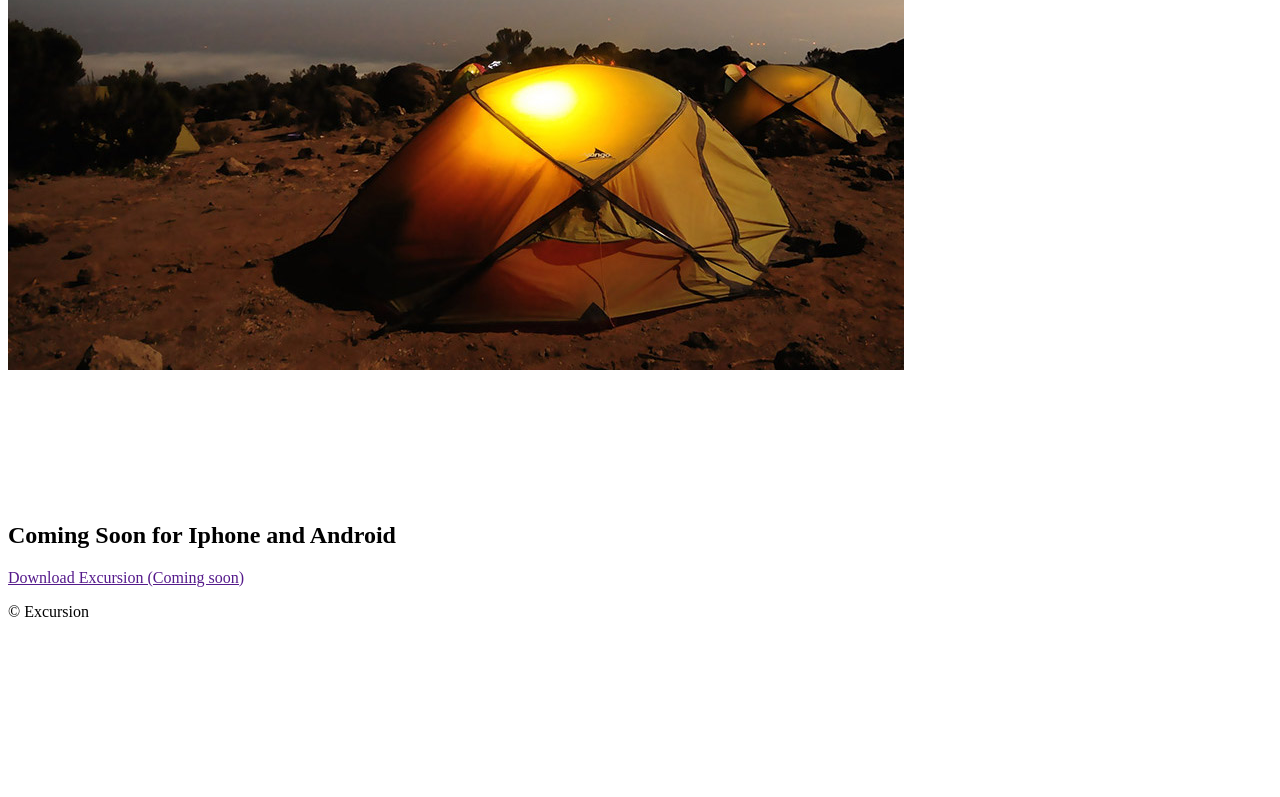
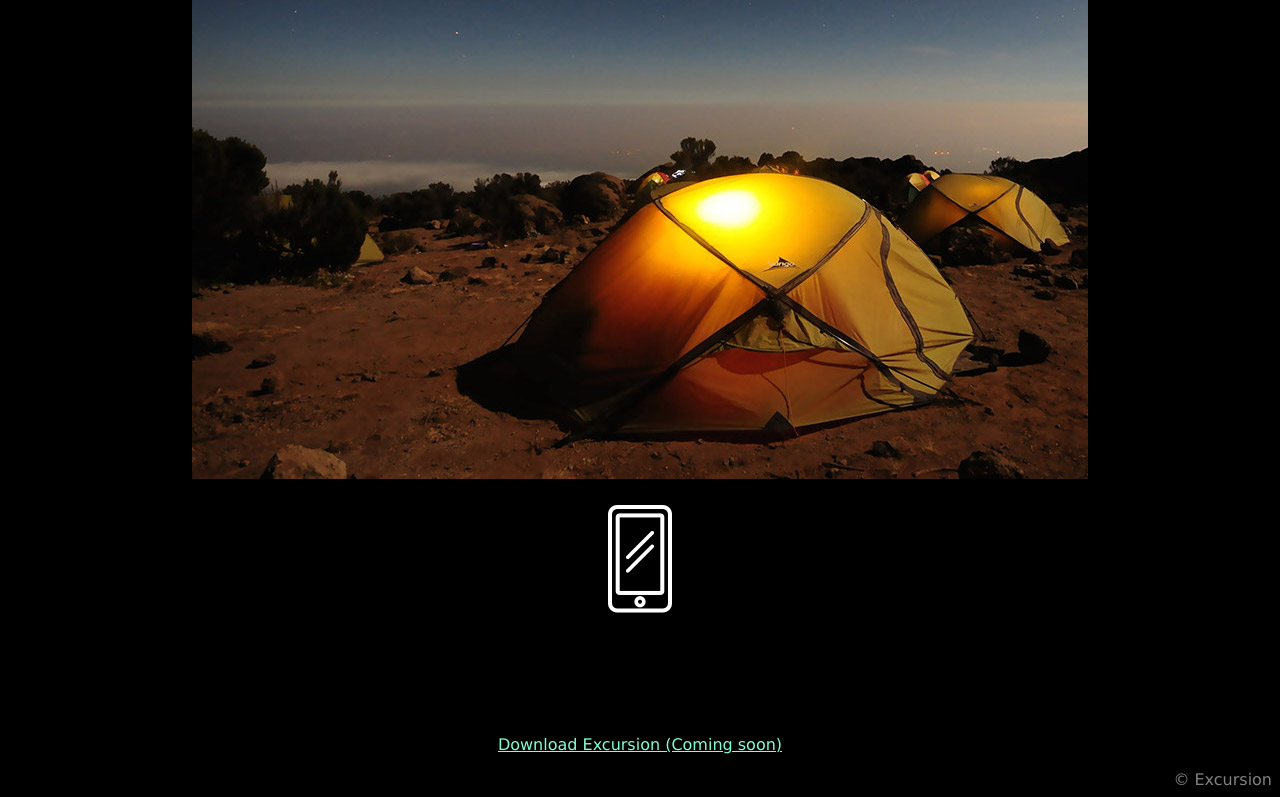
Before and after one commit to AlaTino/excursion, a plain HTML site: page index.html in a window 1280 px wide. Shown: the part 526-1323 px from the top of the page. Before the commit the page ends 1155 px from the top, so only its background shows below. Drawn offline with Linux system fonts and the light colour scheme.

Commit message:
Changed ref to href

```diff
--- a/index.html
+++ b/index.html
@@ -1,7 +1,7 @@
 <!DOCTYPE html>
 <html>
 <head>
-    <link ref="resources/css/styles.css" rel="stylesheet" type="text/css">
+    <link href="resources/css/styles.css" rel="stylesheet" type="text/css"/>
     <title>Excursion</title>
 </head>
 <body>
--- a/resources/css/styles.css
+++ b/resources/css/styles.css
@@ -32,4 +32,5 @@ h2 {
 footer {
     color: gray;
     text-align: right;
+    margin: 0 auto;
 }
```
